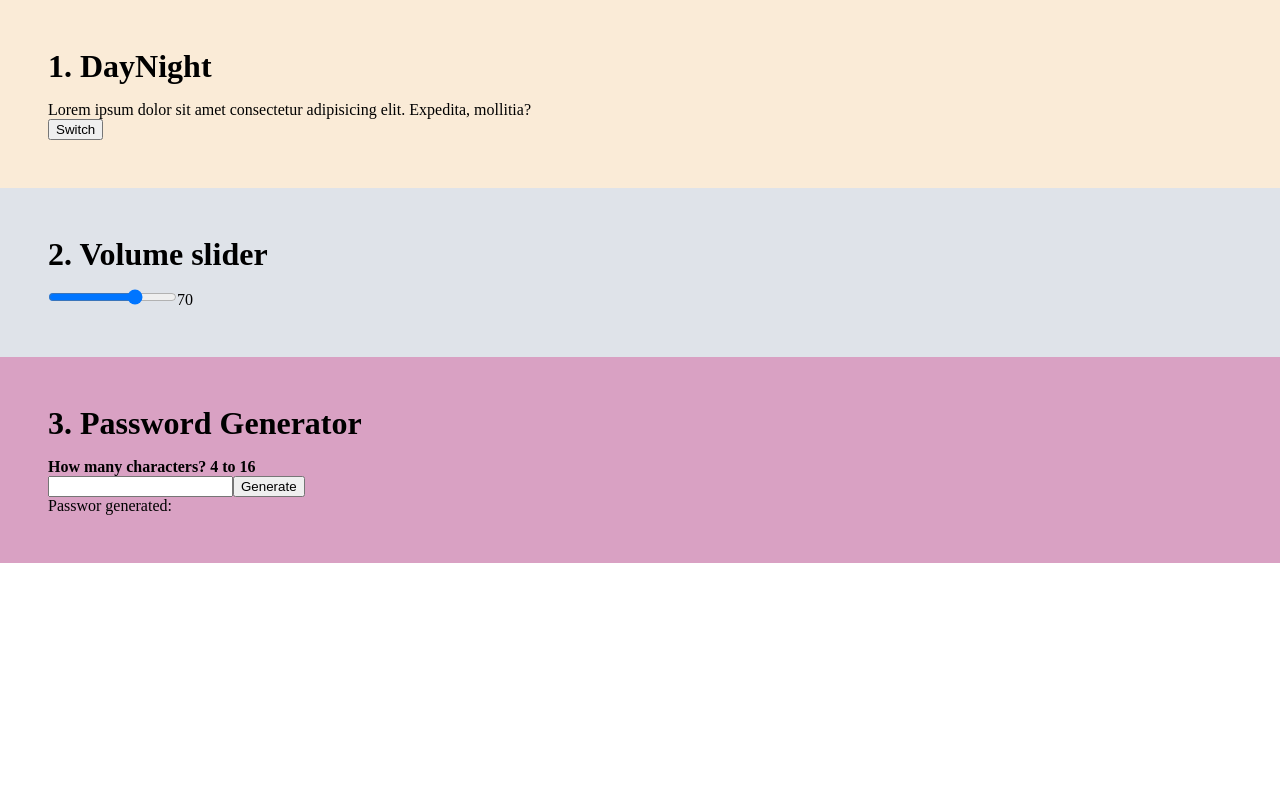
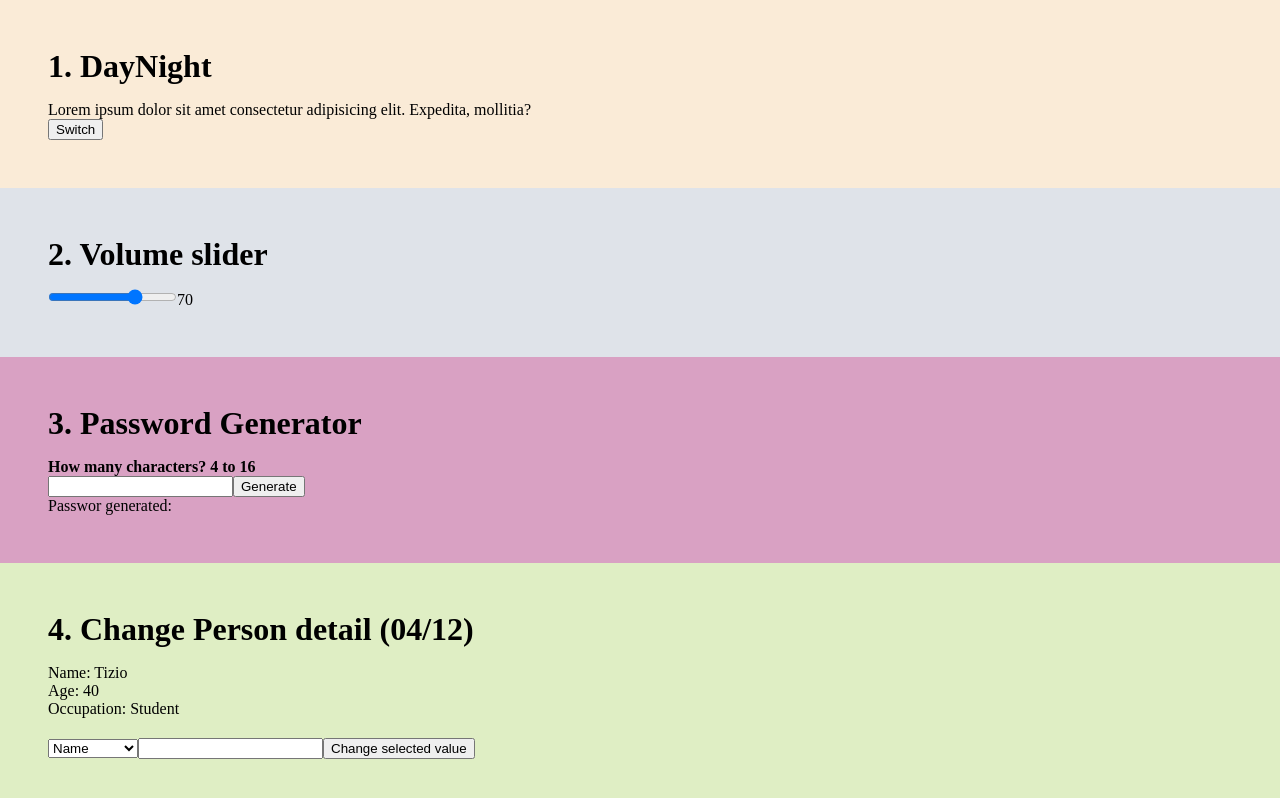
Before and after one commit to paininoa/exercise-react-states, a React (Vite) app: page / in a window 1280 px wide. Shown: the top 798 px of the page. Built offline with nearby package versions, Linux system fonts and the light colour scheme.

Commit message:
Ex 4 completed

```diff
--- a/src/App.jsx
+++ b/src/App.jsx
@@ -33,6 +33,7 @@ import "./App.css";
 import DayNight from "./DayNight/DayNight";
 import Volume from "./Volume/Volume";
 import PasswordGenerator from "./PasswordGenerator/PasswordGenerator";
+import Person from "./Person_4-12/Person";
 
 function App() {
   return (
@@ -40,6 +41,7 @@ function App() {
       <DayNight />
       <Volume />
       <PasswordGenerator />
+      <Person />
     </>
   );
 }
--- /dev/null
+++ b/src/Person_4-12/Person.css
@@ -0,0 +1,9 @@
+.wrapperPerson {
+  padding: 3rem;
+  background-color: rgb(223, 238, 196);
+}
+.wrapperPerson ul {
+  list-style-type: none;
+  padding: 0px;
+  margin-bottom: 20px;
+}
--- /dev/null
+++ b/src/Person_4-12/Person.jsx
@@ -0,0 +1,63 @@
+/*
+A partire da uno state person, che rappresenta le caratteristiche di una persona:
+{
+   name: 'Tizio',
+   age: 40,
+   occupation: 'Student'
+}
+Create un applicazione react che vi permette di cambiare le proprietà della persona.
+Un elemento select, vi permette di selezionare le chiavi.
+Vari input, vi permettono di selezionare i nuovi valori name, age e occupation.
+*/
+
+import "./Person.css";
+import { useState } from "react";
+
+export default function () {
+  const [person, setPerson] = useState({
+    name: "Tizio",
+    age: 40,
+    occupation: "Student",
+  });
+
+  const [selectedKey, setSelectedKey] = useState("name");
+  const [newValue, setNewValue] = useState("");
+
+  return (
+    <div className="wrapperPerson">
+      <h1>4. Change Person detail (04/12)</h1>
+      <ul>
+        <li>Name: {person.name}</li>
+        <li>Age: {person.age}</li>
+        <li>Occupation: {person.occupation}</li>
+      </ul>
+
+      <select
+        value={selectedKey}
+        onChange={(e) => setSelectedKey(e.target.value)}
+      >
+        <option value="name">Name</option>
+        <option value="age">Age</option>
+        <option value="occupation">Occupation</option>
+      </select>
+
+      <input
+        type="text"
+        value={newValue}
+        onChange={(e) => setNewValue(e.target.value)}
+      />
+
+      <button
+        onClick={() => {
+          setPerson((p) => ({
+            ...p,
+            [selectedKey]: newValue,
+          }));
+          setNewValue("");
+        }}
+      >
+        Change selected value
+      </button>
+    </div>
+  );
+}
```
